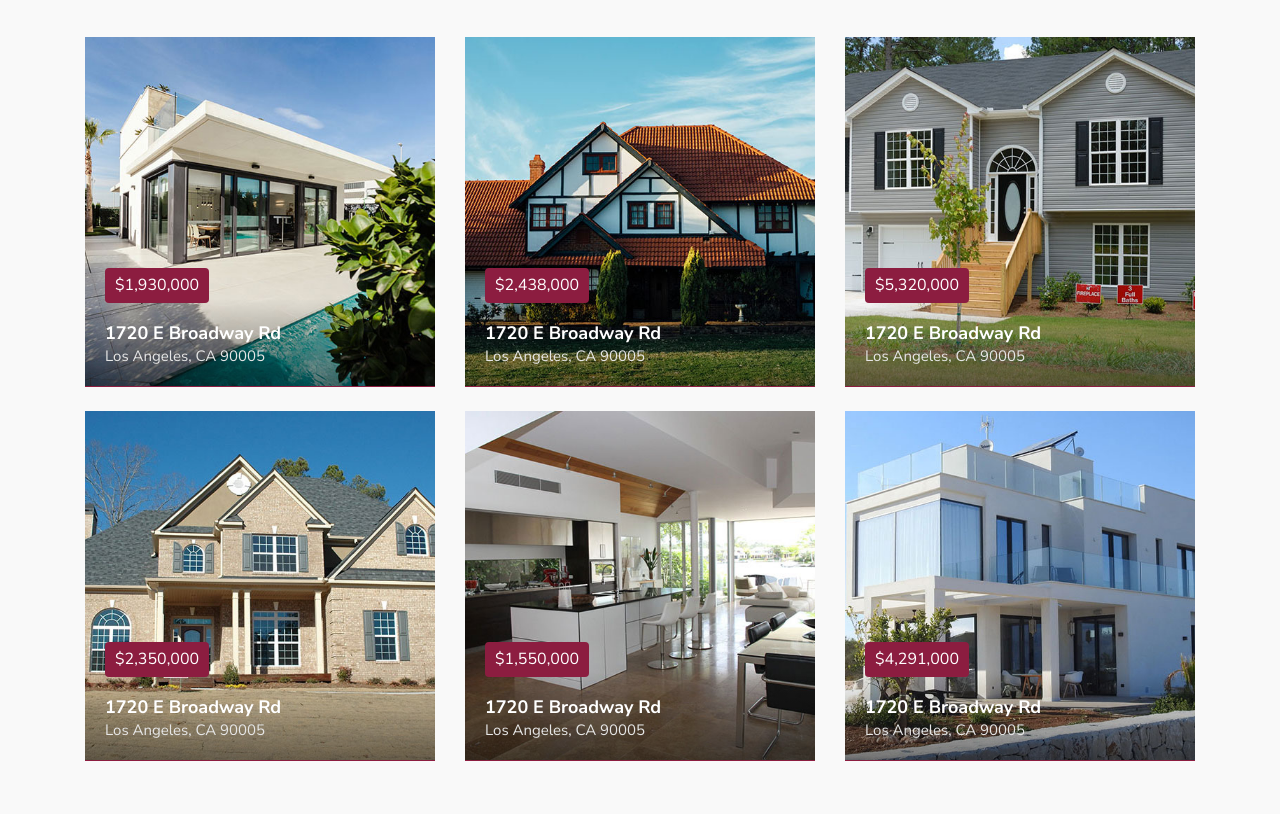
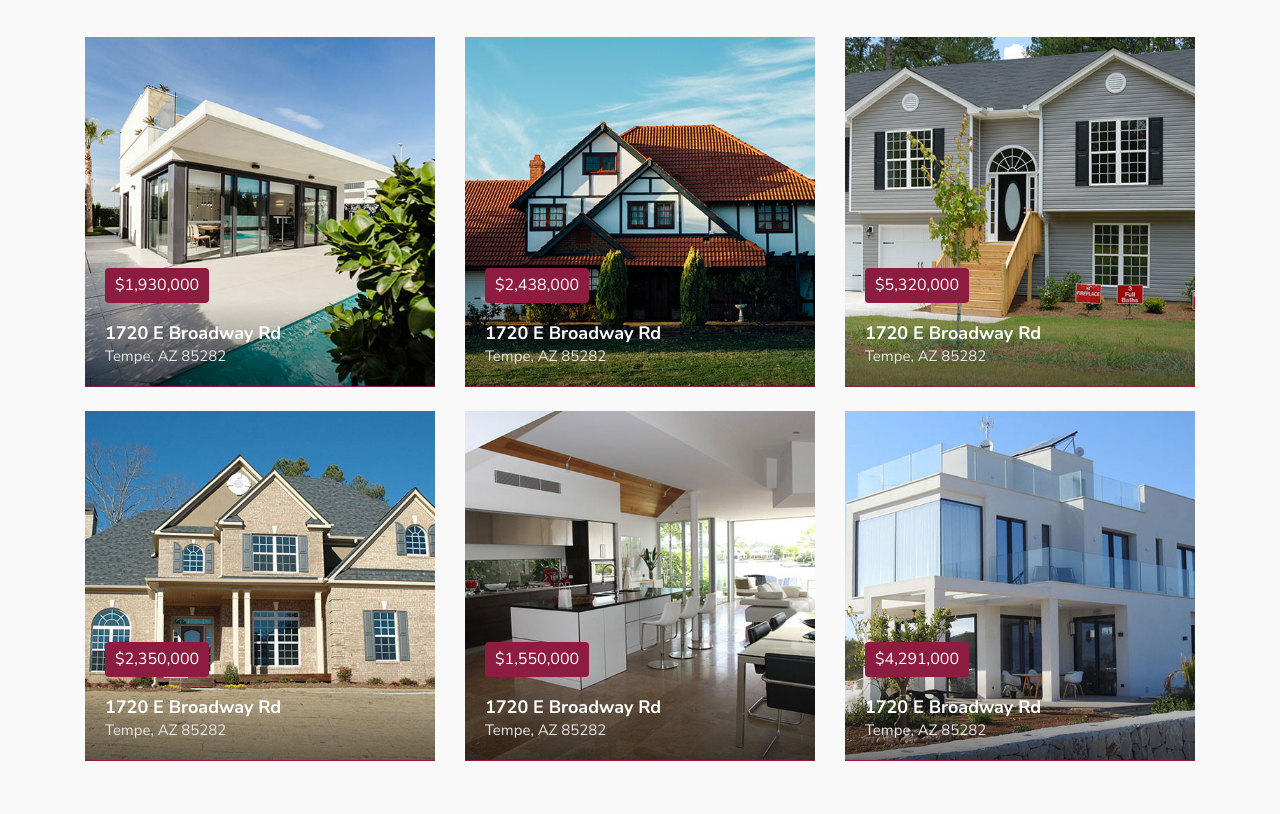
Before and after one commit to NAHB2024/maroon, a plain HTML site: page index.html in a window 1280 px wide. Shown: the part 1086-1900 px from the top of the page. Drawn offline with Linux system fonts and the light colour scheme; files whose address does not match are found by name.

Commit message:
Updated State

```diff
--- a/index.html
+++ b/index.html
@@ -91,7 +91,7 @@
 
         <div class="text">
           <h2>1720 E Broadway Rd</h2>
-          <p class="location"><span class="property-icon icon-room"></span> Los Angeles, CA 90005</p>
+          <p class="location"><span class="property-icon icon-room"></span> Tempe, AZ 85282</p>
           <p class="mb-2"><strong>$2,250,500</strong></p>
           <p class="mb-0"><a href="#" class="text-uppercase small letter-spacing-1 font-weight-bold">More Details</a></p>
 
@@ -102,7 +102,7 @@
 
         <div class="text">
           <h2>625 S. Berendo St</h2>
-          <p class="location"><span class="property-icon icon-room"></span>607 Los Angeles, CA 90005</p>
+          <p class="location"><span class="property-icon icon-room"></span>607 Tempe, AZ 85282</p>
           <p class="mb-2"><strong>$2,250,500</strong></p>
           <p class="mb-0"><a href="#" class="text-uppercase small letter-spacing-1 font-weight-bold">More Details</a></p>
 
@@ -260,7 +260,7 @@ window.__mirage2 = {petok:"qOimTM53o_senAmx_gVBbn0qVbiBCUrxEbYHFXOk4Os-1800-0.0.
                 <div class="inner">
                   <span class="price rounded">$1,930,000</span>
                   <h3 class="title">1720 E Broadway Rd</h3>
-                  <p class="location">Los Angeles, CA 90005</p>
+                  <p class="location">Tempe, AZ 85282</p>
                 </div>
                 <div class="prop-more-info">
                   <div class="inner d-flex">
@@ -294,7 +294,7 @@ window.__mirage2 = {petok:"qOimTM53o_senAmx_gVBbn0qVbiBCUrxEbYHFXOk4Os-1800-0.0.
                 <div class="inner">
                   <span class="price rounded">$2,438,000</span>
                   <h3 class="title">1720 E Broadway Rd</h3>
-                  <p class="location">Los Angeles, CA 90005</p>
+                  <p class="location">Tempe, AZ 85282</p>
                 </div>
                 <div class="prop-more-info">
                   <div class="inner d-flex">
@@ -328,7 +328,7 @@ window.__mirage2 = {petok:"qOimTM53o_senAmx_gVBbn0qVbiBCUrxEbYHFXOk4Os-1800-0.0.
                 <div class="inner">
                   <span class="price rounded">$5,320,000</span>
                   <h3 class="title">1720 E Broadway Rd</h3>
-                  <p class="location">Los Angeles, CA 90005</p>
+                  <p class="location">Tempe, AZ 85282</p>
                 </div>
                 <div class="prop-more-info">
                   <div class="inner d-flex">
@@ -363,7 +363,7 @@ window.__mirage2 = {petok:"qOimTM53o_senAmx_gVBbn0qVbiBCUrxEbYHFXOk4Os-1800-0.0.
                 <div class="inner">
                   <span class="price rounded">$2,350,000</span>
                   <h3 class="title">1720 E Broadway Rd</h3>
-                  <p class="location">Los Angeles, CA 90005</p>
+                  <p class="location">Tempe, AZ 85282</p>
                 </div>
                 <div class="prop-more-info">
                   <div class="inner d-flex">
@@ -397,7 +397,7 @@ window.__mirage2 = {petok:"qOimTM53o_senAmx_gVBbn0qVbiBCUrxEbYHFXOk4Os-1800-0.0.
                 <div class="inner">
                   <span class="price rounded">$1,550,000</span>
                   <h3 class="title">1720 E Broadway Rd</h3>
-                  <p class="location">Los Angeles, CA 90005</p>
+                  <p class="location">Tempe, AZ 85282</p>
                 </div>
                 <div class="prop-more-info">
                   <div class="inner d-flex">
@@ -431,7 +431,7 @@ window.__mirage2 = {petok:"qOimTM53o_senAmx_gVBbn0qVbiBCUrxEbYHFXOk4Os-1800-0.0.
                 <div class="inner">
                   <span class="price rounded">$4,291,000</span>
                   <h3 class="title">1720 E Broadway Rd</h3>
-                  <p class="location">Los Angeles, CA 90005</p>
+                  <p class="location">Tempe, AZ 85282</p>
                 </div>
                 <div class="prop-more-info">
                   <div class="inner d-flex">
```
Also changed, not shown: property-details.html (+3 -3 lines).
